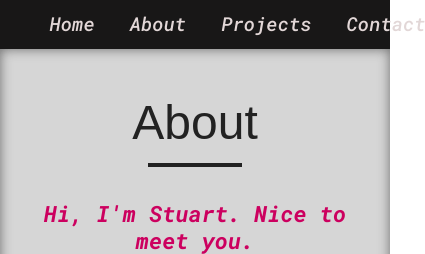
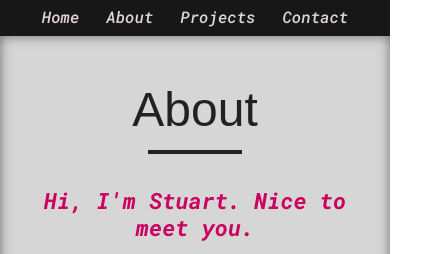
Before and after one commit to stupop010/portfolio, a Gatsby site: page / in a window 390 px wide. Shown: the part 846-1100 px from the top of the page, 425 px wide, since content can reach past the window. Built offline with nearby package versions, Linux system fonts and the light colour scheme; Gatsby itself is replaced by a stand-in of ours; a web font is replaced by a local one.

Commit message:
responive nav

```diff
--- a/src/components/header/header.scss
+++ b/src/components/header/header.scss
@@ -3,7 +3,6 @@
 .header {
   width: 100%;
   background-color: rgba($color: #181717, $alpha: 1);
-  // box-shadow: 0px 2px 4px $primaryPurple;
   color: $primaryWhite;
 
   nav ul {
@@ -23,3 +22,27 @@
     }
   }
 }
+
+.header-fixed {
+  z-index: 4;
+  position: fixed;
+  top: 0;
+  left: 0;
+  border-bottom: 2px solid $primaryPurple;
+}
+
+@media only screen and (max-width: 450px) {
+  .header {
+    nav ul {
+      margin-left: 0;
+      width: 90%;
+      margin: auto;
+      justify-content: space-evenly;
+    }
+
+    nav ul li {
+      margin: 0.7rem 0.3rem;
+      font-size: 1rem;
+    }
+  }
+}
--- a/src/components/hero/hero.scss
+++ b/src/components/hero/hero.scss
@@ -4,14 +4,6 @@
 #home {
   min-height: 100vh;
   position: relative;
-}
-
-.header-fixed {
-  z-index: 4;
-  position: fixed;
-  top: 0;
-  left: 0;
-  border-bottom: 2px solid $primaryPurple;
 }
 
 .hero-background {
```
